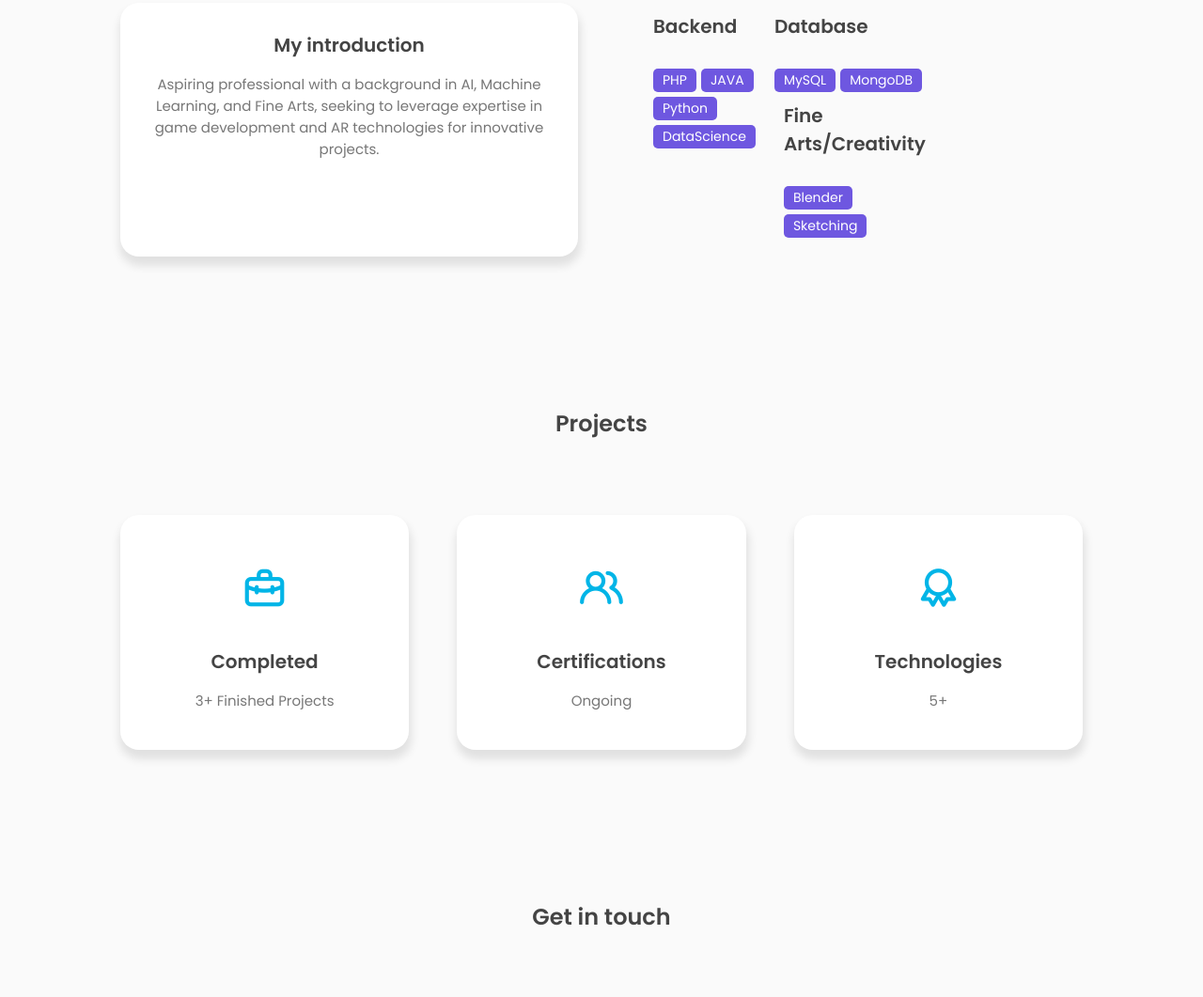
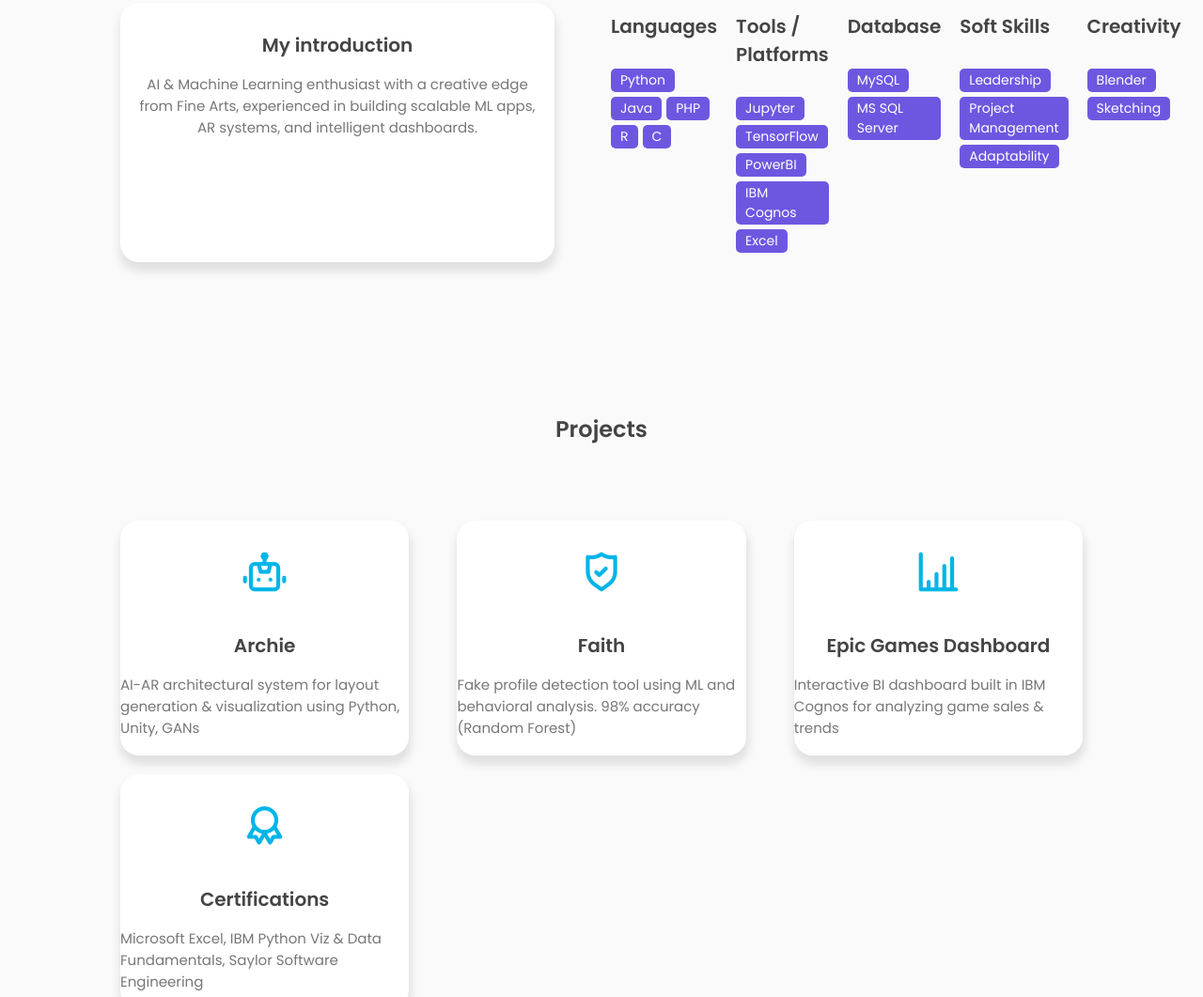
Before and after one commit to anuvab03/Portfolio, a plain HTML site: page index.html in a window 1280 px wide. Shown: the part 992-2053 px from the top of the page at 94% size. Drawn offline with nearby package versions, Linux system fonts and the light colour scheme.

Commit message:
Add files via upload

```diff
--- a/index.html
+++ b/index.html
@@ -1,10 +1,10 @@
 <!DOCTYPE html>
 <html lang="en">
 <head>
-    <meta charset="UTF-8">
-    <meta name="viewport" content="width=device-width, initial-scale=1.0">
-    <link rel="stylesheet" href="https://unicons.iconscout.com/release/v4.0.8/css/line.css">
-    <link rel="stylesheet" href="style.css">
+  <meta charset="UTF-8" />
+  <meta name="viewport" content="width=device-width, initial-scale=1.0" />
+  <link rel="stylesheet" href="https://unicons.iconscout.com/release/v4.0.8/css/line.css" />
+  <link rel="stylesheet" href="style.css" />
   <title>ANUVAB MAZUMDER</title>
 </head>
 <body>
@@ -16,22 +16,10 @@
       </div>
       <div class="nav-menu" id="myNavMenu">
         <ul class="nav_menu_list">
-                <li class="nav_list">
-                    <a href="#home" class="nav-link active-link">Home</a>
-                    <div class="circle"></div>
-                </li>
-                <li class="nav_list">
-                    <a href="#about" class="nav-link">About</a>
-                    <div class="circle"></div>
-                </li>
-                <li class="nav_list">
-                    <a href="#projects" class="nav-link">Projects</a>
-                    <div class="circle"></div>
-                </li>
-                <li class="nav_list">
-                    <a href="#contact" class="nav-link">Contact</a>
-                    <div class="circle"></div>
-                </li>
+          <li class="nav_list"><a href="#home" class="nav-link active-link">Home</a><div class="circle"></div></li>
+          <li class="nav_list"><a href="#about" class="nav-link">About</a><div class="circle"></div></li>
+          <li class="nav_list"><a href="#projects" class="nav-link">Projects</a><div class="circle"></div></li>
+          <li class="nav_list"><a href="#contact" class="nav-link">Contact</a><div class="circle"></div></li>
         </ul>
       </div>
       <div class="nav-button">
@@ -41,17 +29,14 @@
         <i class="uil uil-bars" onclick="myMenuFunction()"></i>
       </div>
     </nav>
+
     <main class="wrapper">
       <section class="featured-box" id="home">
         <div class="featured-text">
-            <div class="featured-text-card">
-                <span>Anuvab Mazumder</span>
-            </div>
-            <div class="featured-name">
-                <p>I'm <span class="typedText"></span></p>
-            </div>
+          <div class="featured-text-card"><span>Anuvab Mazumder</span></div>
+          <div class="featured-name"><p>I'm <span class="typedText"></span></p></div>
           <div class="featured-text-info">
-                <p>Crafting Innovative Python Solutions that Drive Efficiency, Automation, and Scalable Success!</p>
+            <p>Crafting Innovative Python & AI Solutions that Drive Efficiency, Automation, and Scalable Success!</p>
           </div>
           <div class="featured-text-btn">
             <button class="btn blue-btn">Hire Me</button>
@@ -64,140 +49,100 @@
           </div>
         </div>
         <div class="featured-image">
-            <div class="image">
-                <img src="IMG.jpg" alt="avatar">
-            </div>
+          <div class="image"><img src="IMG.jpg" alt="avatar" /></div>
         </div>
         <div class="scroll-icon-box">
-            <a href="#about" class="scroll-btn">
-                <i class="uil uil-mouse-alt"></i>
-                <p>Scroll Down</p>
-            </a>
+          <a href="#about" class="scroll-btn"><i class="uil uil-mouse-alt"></i><p>Scroll Down</p></a>
         </div>
+      </section>
 
-       </section>
       <section class="section" id="about">
-          <div class="top-header">
-            <h1>About Me</h1>
-          </div>
+        <div class="top-header"><h1>About Me</h1></div>
         <div class="row">
           <div class="col">
             <div class="about-info">
               <h3>My introduction</h3>
-                    <p>Aspiring professional with a background in AI, Machine Learning, and Fine Arts,
-                        seeking to leverage expertise in game development and AR technologies for
-                        innovative projects.
-                    </p>
+              <p>AI & Machine Learning enthusiast with a creative edge from Fine Arts, experienced in building scalable ML apps, AR systems, and intelligent dashboards.</p>
             </div>
           </div>
           <div class="col">
-                <div class="skills-box">
-                    <div class="skills-header">
+            <div class="skills-box"><div class="skills-header"><h3>Languages</h3></div>
+              <div class="skills-list"><span>Python</span><span>Java</span><span>PHP</span><span>R</span><span>C</span></div>
             </div>
+            <div class="skills-box"><div class="skills-header"><h3>Tools / Platforms</h3></div>
+              <div class="skills-list"><span>Jupyter</span><span>TensorFlow</span><span>PowerBI</span><span>IBM Cognos</span><span>Excel</span></div>
             </div>
-                <div class="col">
-                    <div class="skills-box">
-                        <div class="skills-header">
-                            <h3>Backend</h3>
+            <div class="skills-box"><div class="skills-header"><h3>Database</h3></div>
+              <div class="skills-list"><span>MySQL</span><span>MS SQL Server</span></div>
             </div>
-                        <div class="skills-list">
-                            <span>PHP</span>
-                            <span>JAVA</span>
-                            <span>Python</span>
-                            <span>DataScience</span>
+            <div class="skills-box"><div class="skills-header"><h3>Soft Skills</h3></div>
+              <div class="skills-list"><span>Leadership</span><span>Project Management</span><span>Adaptability</span></div>
             </div>
-                    </div>
-                    <div class="skills-box">
-                        <div class="skills-header">
-                            <h3>Database</h3>
-                        </div>
-                        <div class="skills-list">
-                            <span>MySQL</span>
-                            <span>MongoDB</span>
-                        </div>
-                <div class="skills-box">
-                    <div class="skills-header">
-                        <h3>Fine Arts/Creativity</h3>
-                    </div>
-                    <div class="skills-list">
-                        <span>Blender</span>
-                        <span>Sketching</span>
-                    </div>
-                </div>
+            <div class="skills-box"><div class="skills-header"><h3>Creativity</h3></div>
+              <div class="skills-list"><span>Blender</span><span>Sketching</span></div>
             </div>
           </div>
         </div>
       </section>
+
       <section class="section" id="projects">
-          <div class="top-header">
-              <h1>Projects</h1>
-          </div>
+        <div class="top-header"><h1>Projects</h1></div>
         <div class="project-container">
           <div class="project-box">
-                <i class="uil uil-briefcase-alt"></i>
-                <h3>Completed</h3>
-                <label>3+ Finished Projects</label>
+            <i class="uil uil-robot"></i>
+            <h3>Archie</h3>
+            <label>AI-AR architectural system for layout generation & visualization using Python, Unity, GANs</label>
           </div>
           <div class="project-box">
-                <i class="uil uil-users-alt"></i>
-                <h3>Certifications</h3>
-                <label>Ongoing</label>
+            <i class="uil uil-shield-check"></i>
+            <h3>Faith</h3>
+            <label>Fake profile detection tool using ML and behavioral analysis. 98% accuracy (Random Forest)</label>
+          </div>
+          <div class="project-box">
+            <i class="uil uil-chart-growth"></i>
+            <h3>Epic Games Dashboard</h3>
+            <label>Interactive BI dashboard built in IBM Cognos for analyzing game sales & trends</label>
           </div>
           <div class="project-box">
             <i class="uil uil-award"></i>
-                <h3>Technologies</h3>
-                <label>5+</label>
+            <h3>Certifications</h3>
+            <label>Microsoft Excel, IBM Python Viz & Data Fundamentals, Saylor Software Engineering</label>
           </div>
         </div>
       </section>
+
       <section class="section" id="contact">
-          <div class="top-header">
-            <h1>Get in touch</h1>
-          </div>
+        <div class="top-header"><h1>Get in touch</h1></div>
         <div class="row">
           <div class="col">
             <div class="contact-info">
               <h2>Find Me <i class="uil uil-corner-right-down"></i></h2>
-                    <p><i class="uil uil-envelope"></i> Email: <a href="mailto:anuvab440@gmail.com">anuvab440@gmail.com</a></p>
+              <p><i class="uil uil-envelope"></i> Email: <a href="mailto:anuvab.mazumder2024@lpu.in">anuvab.mazumder2024@lpu.in</a></p>
               <p><i class="uil uil-phone"></i> Tel: <a href="tel:+919647842771">+91 9647842771</a></p>
             </div>
           </div>
           <div class="col">
             <div class="form-control">
               <div class="form-inputs">
-                        <input type="text" class="input-field" placeholder="Name">
-                        <input type="text" class="input-field" placeholder="Email">
+                <input type="text" class="input-field" placeholder="Name" />
+                <input type="text" class="input-field" placeholder="Email" />
               </div>
-                    <div class="text-area">
-                        <textarea placeholder="Message"></textarea>
-                    </div>
-                    <div class="form-button">
-                        <button class="btn">Send <i class="uil uil-message"></i></button>
-                    </div>
+              <div class="text-area"><textarea placeholder="Message"></textarea></div>
+              <div class="form-button"><button class="btn">Send <i class="uil uil-message"></i></button></div>
             </div>
           </div>
         </div>
       </section>
+    </main>
 
-    </main>
     <footer>
-        <div class="top-footer">
-            <p>Anuvab Mazumder</p>
-        </div>
+      <div class="top-footer"><p>Anuvab Mazumder</p></div>
       <div class="middle-footer">
         <ul class="footer-menu">
-                <li class="footer_menu_list">
-                    <a href="#home">Home</a>
-                </li>
-                <li class="footer_menu_list">
-                    <a href="#about">About</a>
-                </li>
-                <li class="footer_menu_list">
-                    <a href="#projects">Projects</a>
-                </li>
-                <li class="footer_menu_list">
-                    <a href="#contact">Contact</a>
-                </li>
+          <li class="footer_menu_list"><a href="#home">Home</a></li>
+          <li class="footer_menu_list"><a href="#about">About</a></li>
+          <li class="footer_menu_list"><a href="#projects">Projects</a></li>
+          <li class="footer_menu_list"><a href="#contact">Contact</a></li>
         </ul>
       </div>
       <div class="footer-social-icons">
@@ -206,10 +151,11 @@
         <a href="https://github.com/anuvab03" target="_blank" class="icon"><i class="uil uil-github-alt"></i></a>
       </div>
       <div class="bottom-footer">
-            <p>Copyright &copy; <a href="#home" style="text-decoration: none;">ANUVAB MAZUMDER</a></p>
+        <p>&copy; <a href="#home" style="text-decoration: none;">ANUVAB MAZUMDER</a></p>
       </div>
     </footer>
   </div>
+
   <script src="https://unpkg.com/typed.js@2.0.16/dist/typed.umd.js"></script>
   <script src="https://unpkg.com/scrollreveal"></script>
   <script src="script.js"></script>
```
Lines whose indentation alone changed are shown as unchanged.
